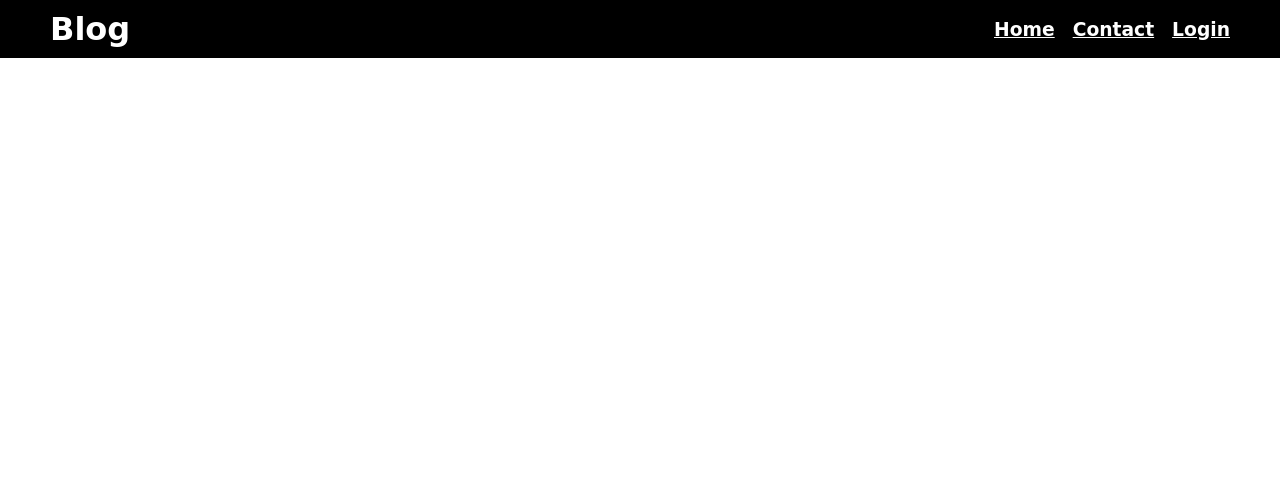
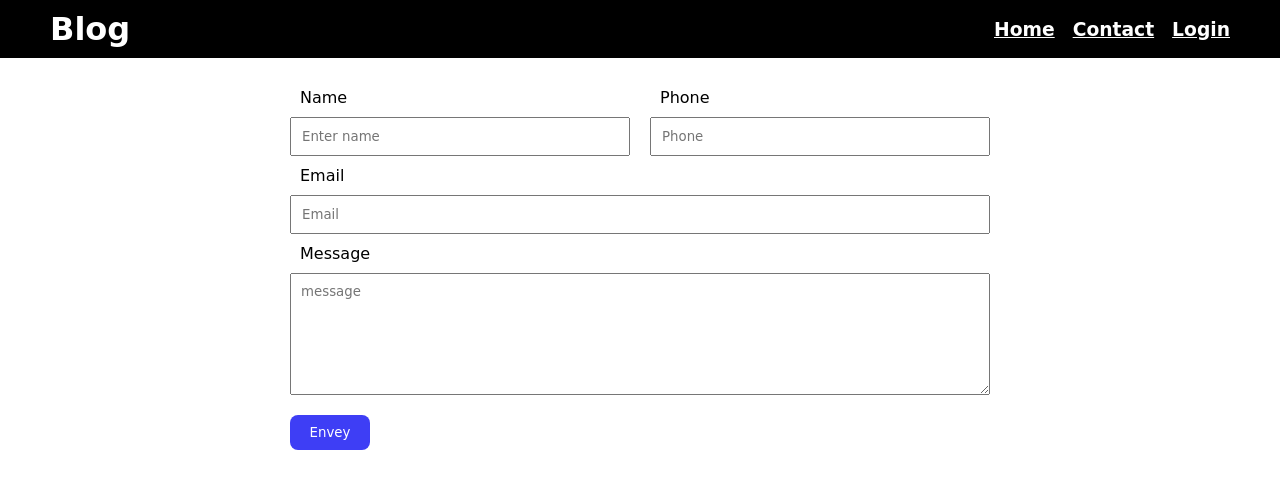
Before and after one commit to mdzoubir/Apps_gestion_contacts, a PHP site: page /contact.php in a window 1280 px wide. Shown: the top 489 px of the page. Run offline with PHP 8.4, Linux system fonts and the light colour scheme.

Commit message:
add page contact

```diff
--- a/contact.php
+++ b/contact.php
@@ -12,17 +12,14 @@ if(isset($_POST['envey'])){
         Phone : $phone \n
         Email :  $email \n
         Message : $message";
-        $entete =  'MIME-Version: 1.0' . "\r\n";
-        $entete .= "From : $nom <$email>" . "\r\n";
-        $entete .= 'Content-type: text/html; charset=iso-8859-1' . "\r\n";
-        mail($destinataire, $sujet, $msg, $entete);
+        $headers =  'MIME-Version: 1.0' . "\r\n";
+        $headers .= "From: $nom <$email>" . "\r\n";
+        $headers .= 'Content-type: text/html; charset=iso-8859-1' . "\r\n";
+        mail($destinataire, $sujet, $msg, $headers);
     }else{
         $erreur= 'tous les champs doivent étre complétés !';
     }
 }
-
-
-
 
 
 
@@ -34,23 +31,27 @@ if(isset($_POST['envey'])){
     <meta charset="UTF-8">
     <meta name="viewport" content="width=device-width, initial-scale=1.0">
     <title>page contact</title>
-    <link rel="stylesheet" href="style.css">
+    <link rel="stylesheet" href="style.css?v=<?php echo time(); ?>">
+
 </head>
 <body>
     <?php include('navbar.php');?>
     <div class="contact">
         <form action="" method="POST">
-            <label for="">Name</label>
-            <input type="text" placeholder="Enter name"name="name">
-            <label for="">Phone</label>
-            <input type="text" placeholder="Phone" name="phone">
+            <div class="nameCon">
+                <label for="" class="frlabel">Name</label>
+                <input type="text" placeholder="Enter name"name="name">
+                <label for="" class="seclabel">Phone</label>
+                <input type="text" placeholder="Phone" name="phone">
+            </div>
             <label for="">Email</label>
             <input type="email" placeholder="Email" name="email">
             <label for="">Message</label>
             <textarea name="msg" id="" cols="30" rows="10" placeholder="message"></textarea>
             <input type="submit" name="envey" value="Envey">
         </form>
-        <?php if(isset($erreur)){ echo $erreur;} ?>
+
     </div>
+    <?php if(isset($erreur)){ echo $erreur;} ?>
 </body>
 </html>
--- a/style.css
+++ b/style.css
@@ -121,10 +121,48 @@ color: white;
     cursor: pointer;
 }
 .contact{
-    width: 600px;
-    margin: 0 auto;
-    display: none;
+    width: 700px;
+    margin: 20px auto;
+    display: flex;
+    flex-direction: row;
 
+}
+.contact form{
+    display: flex;
+    flex-direction: column;
+    width: 100%;
+}
+.contact form .nameCon{
+    display: grid;
+    grid-column-gap: 20px;
+    grid-template-columns: require(2, 1fr);
+    grid-template-rows: require(2, 1fr);
+}
+.contact form .nameCon .frlabel{
+    grid-column: 1/2;
+    grid-row: 1/2;
+}
+.contact form .nameCon .seclabel{
+    grid-column: 2/3;
+    grid-row: 1/2;
+}
+.contact form label{
+    margin: 10px;
+}
+.contact form input{
+    padding: 10px;
+}
+.contact form textarea{
+    padding: 10px;
+    height: 100px;
+    margin-bottom: 20px;
+}
+.contact form input[type="submit"]{
+    width: 80px;
+    background-color: rgb(62, 62, 245);
+    color: white;
+    border: none;
+    border-radius: 8px;
 }
 table, th, td {
     border: 1px solid black;
```
